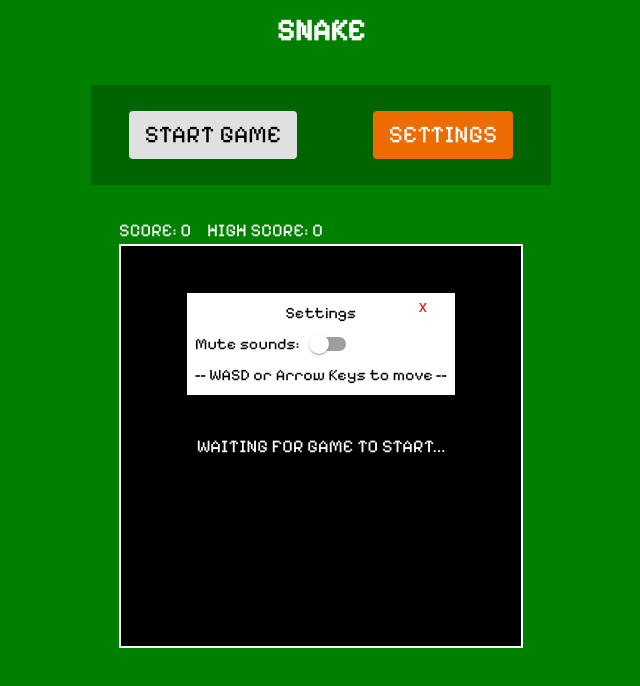
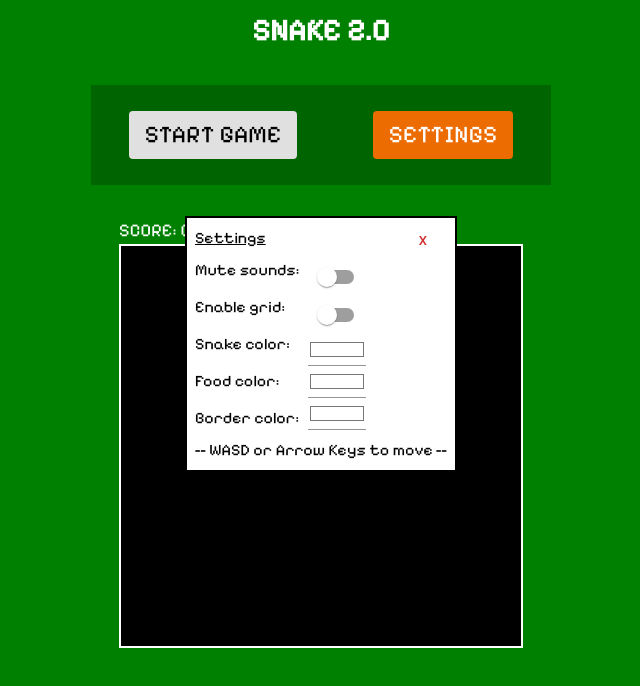
Before and after one commit to dazzasong/snake, a React (Create React App) app: page / in a window 1280 px wide. Both pictures are taken after a click on the button "SETTINGS". Shown: the top 686 px of the page, without its empty margins (319-959 px from the left). Built offline with nearby package versions, Linux system fonts and the light colour scheme.

Commit message:
Snake 2.0 unleased

```diff
--- a/public/index.html
+++ b/public/index.html
@@ -27,7 +27,7 @@
     <link rel="preconnect" href="https://fonts.googleapis.com">
     <link rel="preconnect" href="https://fonts.gstatic.com" crossorigin>
     <link href="https://fonts.googleapis.com/css2?family=Pixelify+Sans&display=swap" rel="stylesheet">
-    <title>Snake</title>
+    <title>Snake 2.0</title>
   </head>
   <body>
     <noscript>You need to enable JavaScript to run this app.</noscript>
--- a/src/App.js
+++ b/src/App.js
@@ -11,9 +11,14 @@ export function playSound(path, muted=false) {
 
 function App() {
   const [gameState, setGameState] = useState(0);
+
+  // Settings states
   const [settingsWindowOpen, setSettingsWindowOpen] = useState(false);
-
   const [isMuted, setIsMuted] = useState(false);
+  const [isGridEnabled, setIsGridEnabled] = useState(false);
+  const [snakeColor, setSnakeColor] = useState("#ffffff");
+  const [foodColor, setFoodColor] = useState("#ffffff");
+  const [borderColor, setBorderColor] = useState("#ffffff");
 
   const handleGameState = () => {
     if (gameState === 1) setGameState(2);
@@ -46,7 +51,7 @@ function App() {
           fontFamily="pixelify sans"
           sx={{ userSelect: "none" }}
         >
-          SNAKE
+          SNAKE 2.0
         </Typography>
         <Stack
           direction="row"
@@ -81,9 +86,9 @@ function App() {
             <Typography fontSize={24} fontFamily="pixelify sans">Settings</Typography>
           </Button>
         </Stack>
-        <Game state={gameState} setState={setGameState} isMuted={isMuted} />
+        <Game state={gameState} setState={setGameState} isMuted={isMuted} isGridEnabled={isGridEnabled} snakeColor={snakeColor} foodColor={foodColor} borderColor={borderColor} />
         { settingsWindowOpen &&
-          <Settings setSettingsWindowOpen={setSettingsWindowOpen} isMuted={isMuted} setIsMuted={setIsMuted} />
+          <Settings setSettingsWindowOpen={setSettingsWindowOpen} isMuted={isMuted} setIsMuted={setIsMuted} isGridEnabled={isGridEnabled} setIsGridEnabled={setIsGridEnabled} snakeColor={snakeColor} setSnakeColor={setSnakeColor} foodColor={foodColor} setFoodColor={setFoodColor} borderColor={borderColor} setBorderColor={setBorderColor} />
         }
       </Stack>
     </div>
--- a/src/Game.jsx
+++ b/src/Game.jsx
@@ -2,33 +2,33 @@ import React, { useEffect, useState } from "react";
 import { Box, Stack, Typography } from "@mui/material";
 import { playSound } from "./App";
 
-function Square({ filled=false }) {
+function Square({ filled=false, isGridEnabled, snakeColor, foodColor }) {
   return (
-    <Box width={16} height={16} bgcolor={filled ? "#ffffff" : "#000000"} />
+    <Box width={16} height={16} bgcolor={filled ? "white" : "black"} border={isGridEnabled ? 1 : 0} />
   );
 }
 
-function Column({ squares }) {
+function Column({ squares, isGridEnabled, snakeColor, foodColor }) {
   return (
     <Stack>
       {Array.from([...squares]).map((square) => (
-        <Square filled={square} />
+        <Square filled={square} isGridEnabled={isGridEnabled} />
       ))}
     </Stack>
   );
 }
 
-function Grid({ grid }) {
+function Grid({ grid, isGridEnabled, snakeColor, foodColor }) {
   return (
     <Stack direction="row">
       {Array.from([...grid]).map((column) => (
-        <Column squares={column} />
+        <Column squares={column} isGridEnabled={isGridEnabled} />
       ))}
     </Stack>
   );
 }
 
-function Game({ state, setState, isMuted }) {
+function Game({ state, setState, isMuted, isGridEnabled, snakeColor, foodColor, borderColor }) {
   const [grid, setGrid] = useState([
     [0,0,0,0,0,0,0,0,0,0,0,0,0,0,0,0,0,0,0,0,0,0,0,0,0],
     [0,0,0,0,0,0,0,0,0,0,0,0,0,0,0,0,0,0,0,0,0,0,0,0,0],
@@ -68,6 +68,12 @@ function Game({ state, setState, isMuted }) {
 
   const randomPosition = () => [Math.floor(Math.random() * 25), Math.floor(Math.random() * 25)];
 
+  function includesPos(arr2D, targetArr) {
+    return arr2D.some((subArr) => {
+      Array.isArray(subArr) && subArr.length === targetArr.length && subArr.every((val, index) => val === targetArr[index])
+    });
+  }
+
   useEffect(() => {
     if (state === 1) {
       setScore(0);
@@ -89,7 +95,7 @@ function Game({ state, setState, isMuted }) {
         setHighScore(score);
         setMessage("GAME OVER - NEW BEST!");
       } else setMessage("GAME OVER");
-      setGrid((prevGrid) => prevGrid.map((column) => column.map(() => 0)));
+      setGrid((prevGrid) => prevGrid.map((column) => column.map(() => 0))); // Reset grid
       setDirection(0);
       setPlayerSquares([]);
       setFoodPosition([]);
@@ -128,79 +134,68 @@ function Game({ state, setState, isMuted }) {
     return () => window.removeEventListener("keydown", handleKeyDown);
   }, [state, direction, playerSquares]);
 
+  // Updates playerSquares per frame
   useEffect(() => {
     if (state !== 1 || playerSquares.length === 0) return; // Only run during game
 
-    // Updates playerSquares per frame
     const interval = setInterval(() => {
-      setPlayerSquares((prevPlayerSquares) =>
-        prevPlayerSquares.map(([x, y]) => {
+      setPlayerSquares((prevPlayerSquares) => {
+        let newPlayerSquares = [...prevPlayerSquares];
+        let newPlayerHead = [...newPlayerSquares[0]]; // Create a copy of the head
         switch (direction) {
-            case 1: // Move up
-              return [x, y-1];
-            case 2: // Move left
-              return [x-1, y];
-            case 3: // Move down
-              return [x, y+1];
-            case 4: // Move right
-              return [x+1, y];
-            default:
-              return [x, y];
+          case 1: newPlayerHead[1]--; break; // Up
+          case 2: newPlayerHead[0]--; break; // Left
+          case 3: newPlayerHead[1]++; break; // Down
+          case 4: newPlayerHead[0]++; break; // Right
+          default: return prevPlayerSquares;
         }
-        })
-      );
+        newPlayerSquares.unshift(newPlayerHead); // Adds new playerHead to start
 
-      // Snake eats food
-      if (playerSquares[0][0] === foodPosition[0] && playerSquares[0][1] === foodPosition[1]) {
-        /*
-        setPlayerSquares((prevPlayerSquares) => {
-          const [x, y, aim] = prevPlayerSquares[-1];
-          switch (aim) { // Last player square direction
-            case 1: // Up
-              prevPlayerSquares.push([x, y+1, aim]);
-              break;
-            case 2: // Left
-              prevPlayerSquares.push([x+1, y, aim]);
-              break;
-            case 3: // Down
-              prevPlayerSquares.push([x, y-1, aim]);
-              break;
-            case 4: // Right
-              prevPlayerSquares.push([x-1, y, aim]);
-              break;
-            default:
-              // do nothing
-          }
-          return prevPlayerSquares;
-        });
-        */
+        // Unless food is consumed, remove the end of playerSquares
+        if (newPlayerHead[0] === foodPosition[0] && newPlayerHead[1] === foodPosition[1]) {
           setScore((prevScore) => prevScore + 1);
           setFoodPosition(randomPosition);
           playSound("food.mp3", isMuted);
+        } else newPlayerSquares.pop();
+
+        // If snake goes out of bounds or hits itself, game over
+        if (newPlayerHead[0] < 0 ||
+            newPlayerHead[0] > 24 ||
+            newPlayerHead[1] < 0 ||
+            newPlayerHead[1] > 24 ||
+            prevPlayerSquares.some((pos) => Array.isArray(pos) && pos.length === newPlayerHead.length && pos.every((val, index) => val === newPlayerHead[index]))
+        ) {
+          setState(2);
+          return prevPlayerSquares;
         }
+
+        return newPlayerSquares;
+      });
     }, 64);
 
+    return () => clearInterval(interval);
+  }, [state, direction, playerSquares, foodPosition]);
+
   // Update the grid based on new playerSquares
+  useEffect(() => {
+    if (state !== 1 || playerSquares.length === 0) return; // Only run during game
+
     setGrid((prevGrid) => {
-      const newGrid = prevGrid.map((column) => column.map(() => 0)); // Reset grid
-
+      const updatedGrid = prevGrid.map((column) => column.map(() => 0)); // Reset grid
       for (let i = 0; i < playerSquares.length; i++) {
         const [x, y] = playerSquares[i];
-        if (x >= 0 && x < 25 && y >= 0 && y < 25) newGrid[x][y] = 1;
-        else setState(2);
+        updatedGrid[x][y] = 1;
       }
 
       const [x, y] = foodPosition;
-      newGrid[x][y] = 1;
+      updatedGrid[x][y] = 1;
 
-      return newGrid;
+      return updatedGrid;
     });
-
-    return () => clearInterval(interval);
-  }, [direction, playerSquares, foodPosition]);
+  }, [state, playerSquares, foodPosition])
 
   return (
-    <Box color="white">
+    <Box color={borderColor}>
       <Stack direction="row" spacing={2}>
         <Typography fontSize={18} fontFamily="pixelify sans">SCORE: {score}</Typography>
         <Typography fontSize={18} fontFamily="pixelify sans">HIGH SCORE: {highScore}</Typography>
@@ -209,10 +204,9 @@ function Game({ state, setState, isMuted }) {
         justifyContent="center"
         alignItems="center"
         border={2}
-        borderColor="#ffffff"
       >
         <Typography fontSize={18} fontFamily="pixelify sans" position="absolute">{message}</Typography>
-        <Grid grid={grid} />
+        <Grid grid={grid} isGridEnabled={isGridEnabled} snakeColor={snakeColor} foodColor={foodColor} />
       </Stack>
     </Box>
   );
--- a/src/Settings.jsx
+++ b/src/Settings.jsx
@@ -1,16 +1,18 @@
-import { Box, Button, Stack, Switch, Typography } from "@mui/material";
+import { Box, Button, Input, Stack, Switch, Typography } from "@mui/material";
 import { playSound } from "./App";
 
-function Settings({ setSettingsWindowOpen, isMuted, setIsMuted }) {
+function Settings({ setSettingsWindowOpen, isMuted, setIsMuted, isGridEnabled, setIsGridEnabled, snakeColor, setSnakeColor, foodColor, setFoodColor, borderColor, setBorderColor }) {
+  const labels = ["Mute sounds",  "Enable grid", "Snake color", "Food color", "Border color"];
+
   return (
     <Stack
-      alignItems="center"
+      spacing={1}
       bgcolor="white"
       padding={1}
       border={2}
       position="absolute"
     >
-      <Typography fontFamily="pixelify sans">Settings</Typography>
+      <Typography fontFamily="pixelify sans"><u>Settings</u></Typography>
       <Box position="absolute" top={0} right={0}>
         <Button
           color="error"
@@ -23,13 +25,19 @@ function Settings({ setSettingsWindowOpen, isMuted, setIsMuted }) {
           x
         </Button>
       </Box>
-      <Box>
-        <Stack direction="row" alignItems="center">
-          <Typography fontFamily="pixelify sans">Mute sounds:</Typography>
-          <Switch checked={isMuted} onChange={() => setIsMuted(!isMuted)} />
+      <Stack direction="row" spacing={1}>
+        <Stack justifyContent="space-between">
+          {labels.map((l) => <Typography fontFamily="pixelify sans">{l}:</Typography>)}
         </Stack>
-        <Typography fontFamily="pixelify sans">-- WASD or Arrow Keys to move --</Typography>
-      </Box>
+        <Stack justifyContent="space-between">
+          <Switch checked={isMuted} color="success" onChange={() => setIsMuted((prevState) => !prevState)} />
+          <Switch checked={isGridEnabled} color="success" onChange={() => setIsGridEnabled((prevState) => !prevState)} />
+          <Input value={snakeColor} type="color" fullWidth onChange={(e) => setSnakeColor(e.target.value)} />
+          <Input value={foodColor} type="color" fullWidth onChange={(e) => setFoodColor(e.target.value)} />
+          <Input value={borderColor} type="color" fullWidth onChange={(e) => setBorderColor(e.target.value)} />
+        </Stack>
+      </Stack>
+      <Typography fontFamily="pixelify sans">-- WASD or Arrow Keys to move --</Typography>
     </Stack>
   );
 }
--- a/src/index.js
+++ b/src/index.js
@@ -6,9 +6,7 @@ import reportWebVitals from './reportWebVitals';
 
 const root = ReactDOM.createRoot(document.getElementById('root'));
 root.render(
-  <React.StrictMode>
-    <App />
-  </React.StrictMode>
+  <App />
 );
 
 // If you want to start measuring performance in your app, pass a function
```
Lines whose indentation alone changed are shown as unchanged.
